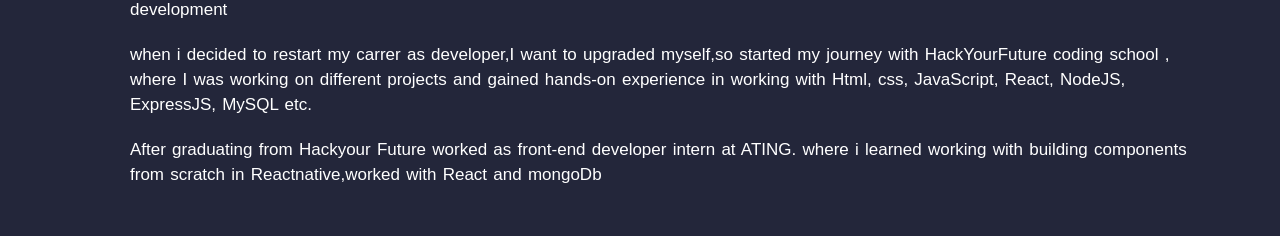
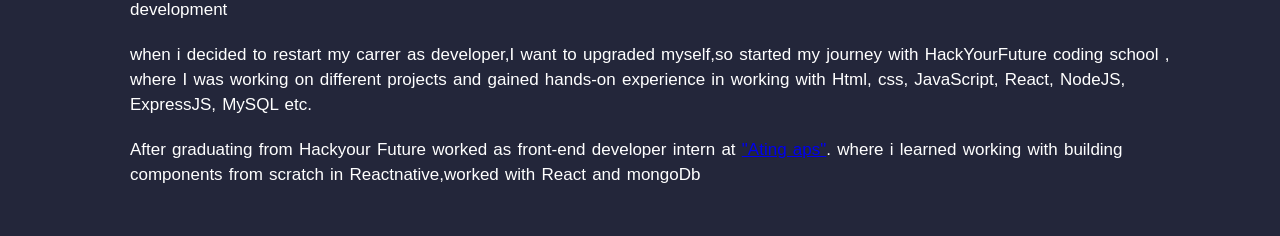
Before and after one commit to mamathamereddy/Portfolio, a React (Create React App) app: page / in a window 1280 px wide. Shown: the part 1140-1376 px from the top of the page. Built offline with nearby package versions, Linux system fonts and the light colour scheme.

Commit message:
updating about

```diff
--- a/src/components/About.js
+++ b/src/components/About.js
@@ -46,9 +46,12 @@ const About = () => {
                 </div>
                 <div className="about__info-p2">
                   After graduating from Hackyour Future worked as front-end
-                  developer intern at ATING. where i learned working with
-                  building components from scratch in Reactnative,worked with
-                  React and mongoDb
+                  developer intern at{" "}
+                  <a target="_blank" href="https://www.ating.app//">
+                    "Ating aps"
+                  </a>
+                  . where i learned working with building components from
+                  scratch in Reactnative,worked with React and mongoDb
                 </div>
                 <div className="info__contacts">
                   <div className="row">
```
